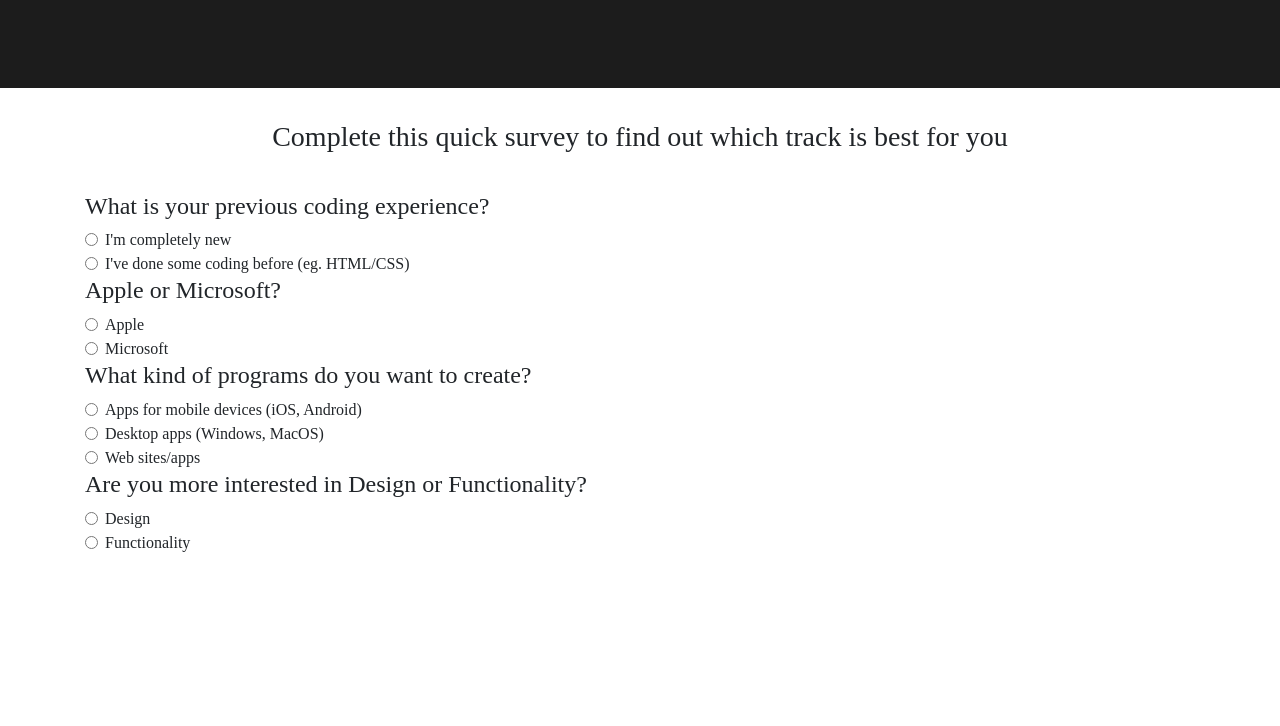
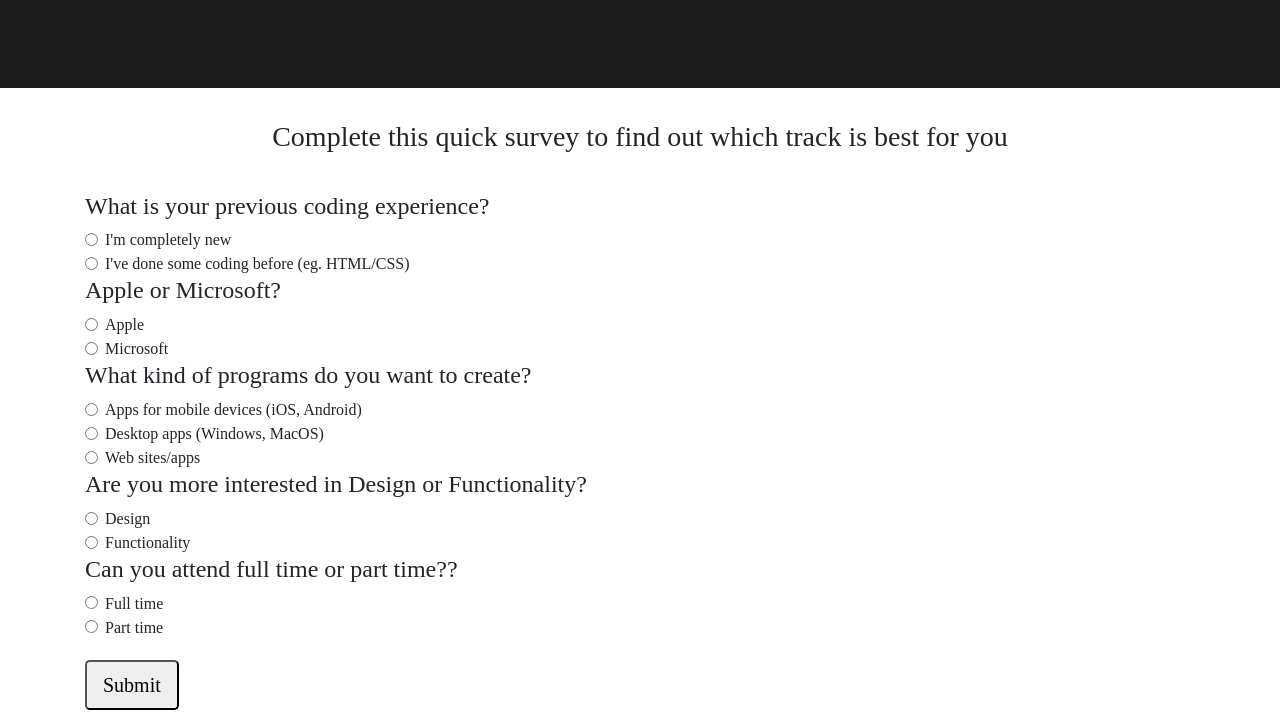
Before and after one commit to alexanderkondra/fridayweek2, a plain HTML site: page index.html in a window 1280 px wide. Shown: the part 168-894 px from the top of the page. Before the commit the page ends 800 px from the top, so only its background shows below. Drawn offline with Linux system fonts and the light colour scheme.

Commit message:
add result button and style it in css

```diff
--- a/css/styles.css
+++ b/css/styles.css
@@ -23,3 +23,7 @@ h3 {
   margin-left: 20px;
   height: 70px;
 }
+
+.btn-lg {
+  margin-top: 20px;
+}
--- a/index.html
+++ b/index.html
@@ -19,7 +19,9 @@
 
       <h3>Complete this quick survey to find out which track is best for you</h3>
       <form id="survey_form">
-        <!-- Question 1 -->
+
+
+
         <h4>What is your previous coding experience?</h4>
         <div class="form-check">
           <input class="form-check-input" type="radio" name="question1" value="1">
@@ -33,7 +35,9 @@
             I've done some coding before (eg. HTML/CSS)
           </label>
         </div>
-        <!-- Question 2 -->
+
+
+
         <h4>Apple or Microsoft?</h4>
         <div class="form-check">
           <input class="form-check-input" type="radio" name="question2" value="1">
@@ -47,7 +51,9 @@
             Microsoft
           </label>
         </div>
-        <!-- Question 3 -->
+
+
+
         <h4>What kind of programs do you want to create?</h4>
         <div class="form-check">
           <input class="form-check-input" type="radio" name="question3" value="1">
@@ -67,7 +73,9 @@
             Web sites/apps
           </label>
         </div>
-        <!-- Question 4 -->
+
+
+
         <h4>Are you more interested in Design or Functionality?</h4>
         <div class="form-check">
           <input class="form-check-input" type="radio" name="question4" value="1">
@@ -82,6 +90,24 @@
           </label>
         </div>
 
+
+
+        <h4>Can you attend full time or part time??</h4>
+        <div class="form-check">
+          <input class="form-check-input" type="radio" name="question5" value="1">
+          <label class="form-check-label" for="exampleRadios1">
+            Full time
+          </label>
+        </div>
+        <div class="form-check">
+          <input class="form-check-input" type="radio" name="question5" value="2">
+          <label class="form-check-label" for="exampleRadios1">
+            Part time
+          </label>
+        </div>
+        <button type="submit" class="button btn-lg">Submit</button>
+    </form>
+
       </div>
 
     </body>
```
